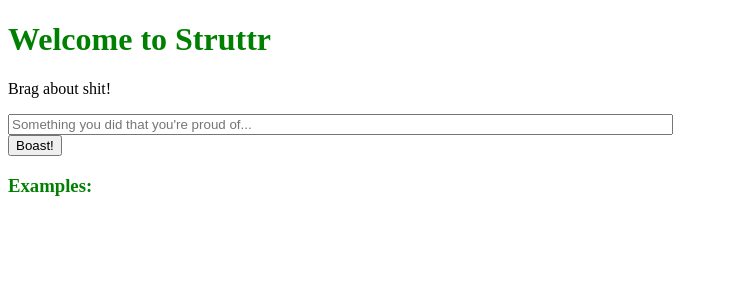
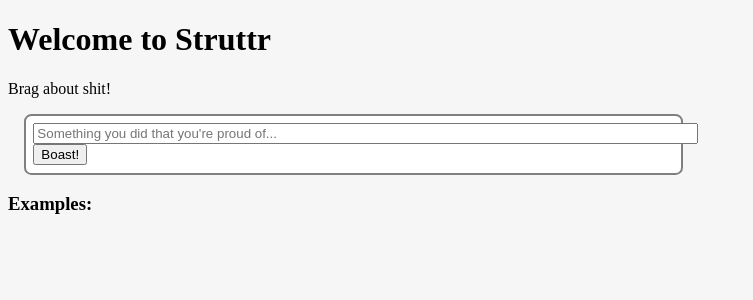
Before and after one commit to Kytael/struttr, a Flask app: page / in a window 1280 px wide. Shown: the top 300 px of the page, without its empty margins (0-753 px from the left). Run offline with Flask 2, Linux system fonts and the light colour scheme.

Commit message:
rudimentary web design

```diff
--- a/static/style.css
+++ b/static/style.css
@@ -1,3 +1,18 @@
 h1, h2, h3, h4, h5, h6 {
-    color: green;
+    color: black;
 }
+
+body {
+    background-color: #f6f6f6;
+}
+
+.boast {
+    width: 40em;
+    padding: 1ex;
+    border-radius: 1ex;
+    border-style: solid;
+    border-width: 2px;
+    border-color: gray;
+    margin: 1em;
+    background-color: white;
+}
--- a/templates/root.html
+++ b/templates/root.html
@@ -6,17 +6,19 @@
   <body>
     <h1>Welcome to Struttr</h1>
     <p>Brag about shit!</p>
-    <form action="/boast">
+    <form action="/boast" class="boast">
         <input name="brag" size=80
                placeholder="Something you did that you're proud of..."></input>
         <br/>
         <input type="submit" value="Boast!"></input>
     </form>
     <h3>Examples:</h3>
-    <ul>
+    <div id="boasts">
       {% for row in boasts %}
-        <li>{{ row.description }}</li>
+        <div class="boast">
+          <h4>{{ row.description }}</h4>
+          <a href="/">Didn't happen!</a> <a href="/">Props!</a>
+        </div>
       {% endfor %}
-    </ul>
   </body>
 </html>
```
Also changed, not shown: TODO.md (+3 -0 lines).
